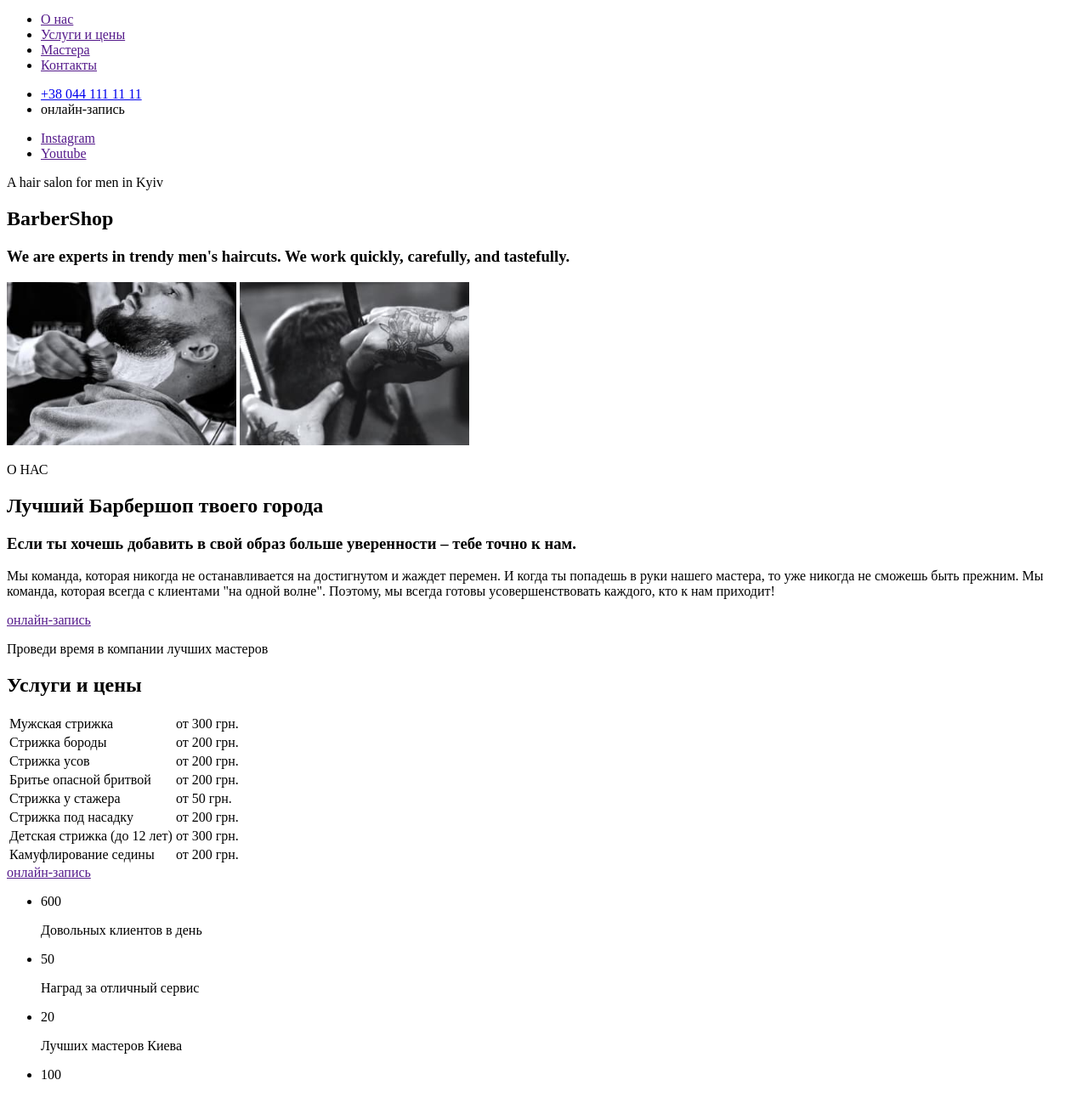
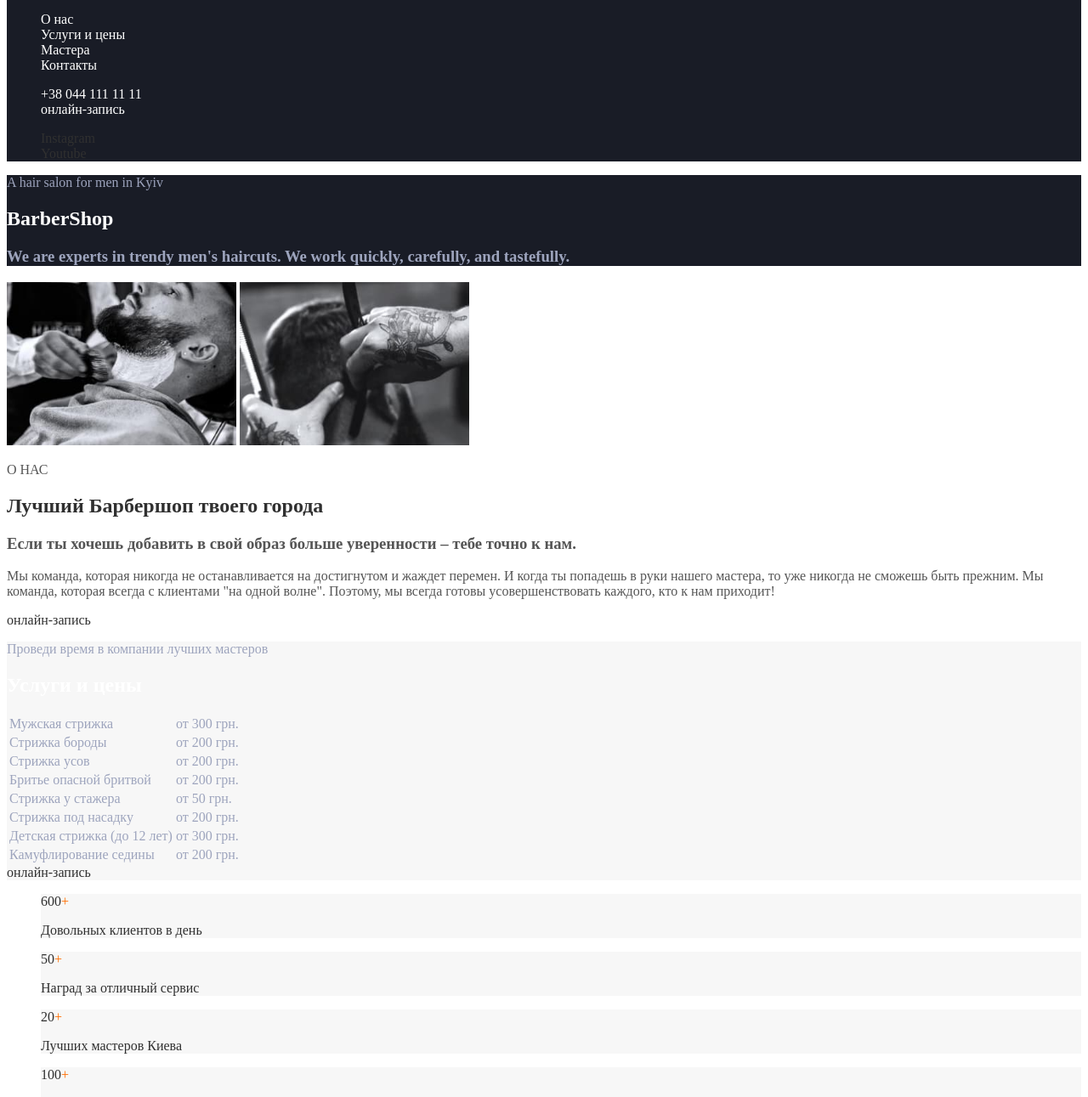
Before and after one commit to Ihor224/barber-shop, a plain HTML site: page index.html in a window 1280 px wide. Shown: the part 28-1319 px from the top of the page at 85% size. Drawn offline with Linux system fonts and the light colour scheme.

Commit message:
добавляет цвет

```diff
--- a/css/style.css
+++ b/css/style.css
@@ -0,0 +1,166 @@
+:root {
+  --white-color: #ffffff;
+  --secondary-bcg-color: #f7f7f7;
+  --prymary-text-color: #303030;
+  --secondary-text-color: #555555;
+  --bcg-text-color: #9da4bd;
+  --accent-color: #ff6c00;
+  --dark-bcg-color: #191c26;
+}
+
+body {
+  background-color: var(--white-color);
+  color: var(--prymary-text-color);
+}
+
+ul {
+  list-style: none;
+}
+
+a {
+  text-decoration: none;
+}
+
+/* Header */
+
+header {
+  background-color: var(--dark-bcg-color);
+}
+
+.site-nav a {
+  color: var(--white-color);
+}
+
+.site-nav a:hover,
+.site-nav a:focus {
+  color: var(--accent-color);
+}
+
+.auth-nav a {
+  color: var(--white-color);
+}
+
+.auth-nav a:hover,
+.auth-nav a:focus {
+  color: var(--accent-color);
+}
+
+.social a {
+  color: var(--prymary-text-color);
+}
+
+.social a:hover,
+.social a:focus {
+  color: var(--accent-color);
+}
+
+/* Hero */
+
+.hero {
+  background-color: var(--dark-bcg-color);
+}
+
+h1 {
+  color: var(--white-color);
+}
+
+.hero h3,
+.hero p {
+  color: var(--bcg-text-color);
+}
+
+/* About */
+
+.about a {
+  color: var(--prymary-text-color);
+}
+
+.about a:hover,
+.about a:focus {
+  color: var(--accent-color);
+}
+
+.about h3,
+.about p {
+  color: var(--secondary-text-color);
+}
+
+/* Price */
+
+.price {
+  background-color: var(--secondary-bcg-color);
+}
+
+.price h2 {
+  color: var(--white-color);
+}
+
+.price p,
+table {
+  color: var(--bcg-text-color);
+}
+
+.price a {
+  color: var(--prymary-text-color);
+}
+
+.price a:hover,
+.price a:focus {
+  color: var(--accent-color);
+}
+
+/* Features */
+
+.features .box {
+  background-color: var(--secondary-bcg-color);
+}
+
+.features .desc {
+  color: var(--secondary-text-color);
+}
+
+/* Barbers */
+
+.barbers {
+  background-color: var(--secondary-bcg-color);
+}
+
+.box .plus {
+  color: var(--accent-color);
+}
+
+.barbers h4 {
+  color: var(--accent-color);
+}
+
+/* Order */
+
+.order {
+  background-color: var(--dark-bcg-color);
+}
+
+.order h2 {
+  color: var(--white-color);
+}
+
+/* Contacts */
+
+.contacts {
+  background-color: var(--dark-bcg-color);
+  color: var(--bcg-text-color);
+}
+
+address a {
+  color: var(--bcg-text-color);
+}
+
+.contacts h2,
+.contacts h3 {
+  color: var(--white-color);
+}
+
+/* Footer */
+
+footer p {
+  color: var(--bcg-text-color);
+}
--- a/index.html
+++ b/index.html
@@ -5,33 +5,34 @@
     <meta http-equiv="X-UA-Compatible" content="IE=edge" />
     <meta name="viewport" content="width=device-width, initial-scale=1.0" />
     <title>BarberShop</title>
+    <link rel="stylesheet" href="./css/style.css" />
   </head>
   <body>
     <header>
       <a href="./index.html">logo</a>
 
       <nav>
-        <ul>
-          <li><a href="">О нас</a></li>
-          <li><a href="">Услуги и цены</a></li>
-          <li><a href="">Мастера</a></li>
-          <li><a href="">Контакты</a></li>
+        <ul class="site-nav">
+          <li><a href="#about">О нас</a></li>
+          <li><a href="#price">Услуги и цены</a></li>
+          <li><a href="#barbers">Мастера</a></li>
+          <li><a href="#contacts">Контакты</a></li>
         </ul>
       </nav>
 
-      <ul>
+      <ul class="auth-nav">
         <li><a href="tel:++380441111111">+38 044 111 11 11</a></li>
-        <li><a href=""></a>онлайн-запись</li>
+        <li><a href="#order">онлайн-запись</a></li>
       </ul>
 
-      <ul>
+      <ul class="social">
         <li><a href="">Instagram</a></li>
         <li><a href="">Youtube</a></li>
       </ul>
     </header>
 
     <main>
-      <section>
+      <section class="hero">
         <p>A hair salon for men in Kyiv</p>
         <h1>BarberShop</h1>
         <h3>
@@ -40,12 +41,12 @@
         </h3>
       </section>
 
-      <section>
+      <section class="about">
         <img src="./img/about-img-1.jpg" alt="barber at work" width="270" />
         <img src="./img/about-img-2.jpg" alt="barber at work" width="270" />
 
         <p>О НАС</p>
-        <h2>Лучший Барбершоп твоего города</h2>
+        <h2 id="about">Лучший Барбершоп твоего города</h2>
         <h3>
           Если ты хочешь добавить в свой образ больше уверенности – тебе точно к
           нам.
@@ -58,12 +59,12 @@
           приходит!
         </p>
 
-        <a href="">онлайн-запись</a>
+        <a href="#order">онлайн-запись</a>
       </section>
 
-      <section>
+      <section class="price">
         <p>Проведи время в компании лучших мастеров</p>
-        <h2>Услуги и цены</h2>
+        <h2 id="price">Услуги и цены</h2>
         <table>
           <tr>
             <td>Мужская стрижка</td>
@@ -99,32 +100,32 @@
           </tr>
         </table>
 
-        <a href="">онлайн-запись</a>
+        <a href="#order">онлайн-запись</a>
       </section>
 
-      <section>
+      <section class="features">
         <ul>
           <li>
-            <div>
-              <p>600</p>
+            <div class="box">
+              <p>600<span class="plus">+</span></p>
               <p>Довольных клиентов в день</p>
             </div>
           </li>
           <li>
-            <div>
-              <p>50</p>
+            <div class="box">
+              <p>50<span class="plus">+</span></p>
               <p>Наград за отличный сервис</p>
             </div>
           </li>
           <li>
-            <div>
-              <p>20</p>
+            <div class="box">
+              <p>20<span class="plus">+</span></p>
               <p>Лучших мастеров Киева</p>
             </div>
           </li>
           <li>
-            <div>
-              <p>100</p>
+            <div class="box">
+              <p>100<span class="plus">+</span></p>
               <p>Подарков постоянным клиентам</p>
             </div>
           </li>
@@ -132,15 +133,15 @@
 
         <p>старая традиционная школа</p>
         <h2>Почему приходят именно к нам?</h2>
-        <p>
+        <p class="desc">
           О нас говорят только хорошее. Но лучше 1 раз увидеть и прочувствовать,
           чем 10 раз прочитать.
         </p>
       </section>
 
-      <section>
+      <section class="barbers">
         <p>для настоящих ценителей атмосферы</p>
-        <h2>Наши мастера</h2>
+        <h2 id="barbers">Наши мастера</h2>
         <ul>
           <li>
             <div>
@@ -219,21 +220,21 @@
         </ul>
       </section>
 
-      <section>
-        <h2>Онлайн-запись</h2>
+      <section class="order">
+        <h2 id="order">Онлайн-запись</h2>
         <button type="button">отправить</button>
       </section>
 
       <section>
-        <h2>Контакты</h2>
+        <h2 id="contacts">Контакты</h2>
 
         <address>
           <p>ул. Васильковая, 7А Киев, 08132</p>
           <br />
-          <a href="tel:++380441111111">+38 044 111 11 11</a>
+          <a href="tel:++380441111111">+38 044 111 11 11</a><br />
           <a href="mailto:">barbershop@email.com</a>
 
-          <p>время работы</p>
+          <h3>время работы</p>
           <p>Ежедневно с 9:00 до 22:00</p>
         </address>
       </section>
@@ -241,7 +242,7 @@
 
     <footer>
       <p>Copyright 2020</p>
-      <ul>
+      <ul class="social">
         <li><a href="">Instagram</a></li>
         <li><a href="">Youtube</a></li>
       </ul>
```
